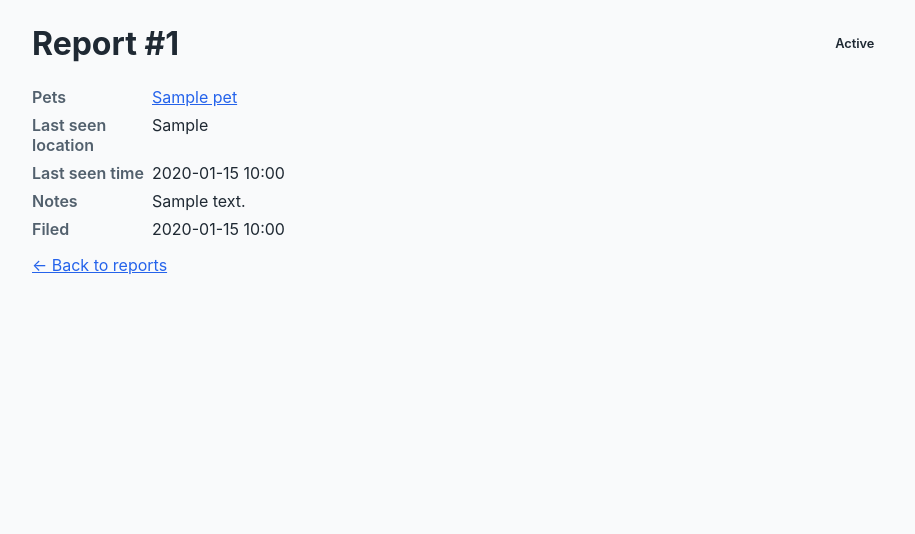
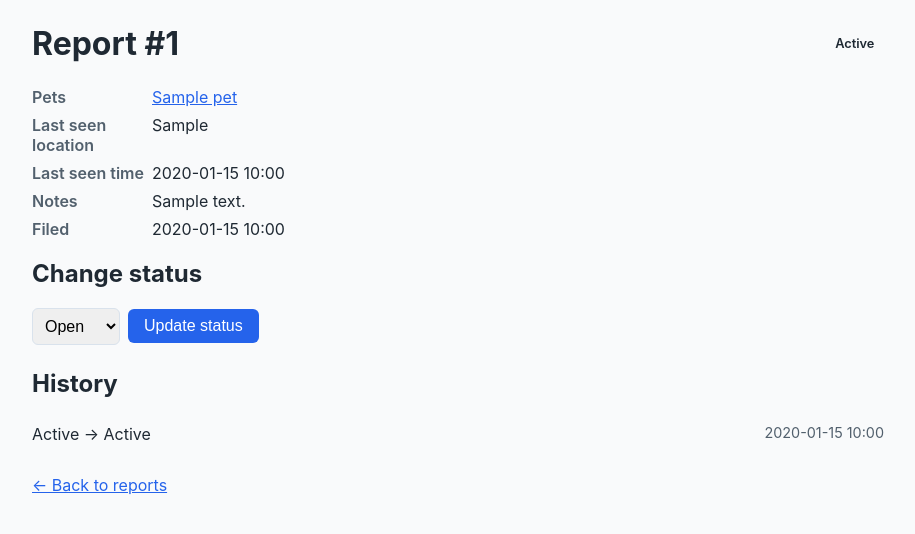
Before and after one commit to ReginaldBell/csce4905-it-capstone, a Flask app: page /reports/1 in a window 1280 px wide. Shown: the part 57-591 px from the top of the page, without its empty margins (182-1097 px from the left). Run offline with Flask 3, Linux system fonts and the light colour scheme; a user stored in the database is signed in; tables that the repository leaves empty hold one stand-in row (values such as "Sample post").

Commit message:
feat: report status transitions and history (Sprint 2, card 11)
- ReportStatusEvent model + report_status_events table: one row per
  status change (from_status, to_status, changed_at). The initial
  "filed as open" is logged too, with from_status=None.
- POST /reports/<id>/status: validates the target is one of
  Report.STATUSES, no-ops (no history row, info flash) if unchanged,
  otherwise logs the transition and updates report.status. closed_at
  is set on transition to "closed" and cleared on any transition away
  from it (e.g. reopening).
- Report detail page: status dropdown + update button, and a History
  section listing every transition oldest-first.

Verified live over real HTTP: full open -> found -> closed -> open
(reopen) chain, confirmed closed_at set on close and cleared on
reopen, confirmed all 4 history rows in order; no-op (same status)
correctly skips logging a row and flashes info instead of success;
invalid status value rejected with a flash, no crash; cross-user
isolation tested two ways — unauthenticated-for-that-report CSRF
token (400) and, more rigorously, a genuinely valid CSRF token from
the second user's own session against the first user's report_id
(clean 404 from the ownership check itself, not incidental CSRF
rejection). Test data cleaned up after.

Co-Authored-By: Claude Sonnet 5 <noreply@anthropic.com>

```diff
--- a/src/models.py
+++ b/src/models.py
@@ -88,6 +88,13 @@ class Report(db.Model):
     report_pets = db.relationship(
         "ReportPet", backref="report", cascade="all, delete-orphan", lazy=True
     )
+    status_events = db.relationship(
+        "ReportStatusEvent",
+        backref="report",
+        cascade="all, delete-orphan",
+        lazy=True,
+        order_by="ReportStatusEvent.changed_at",
+    )
 
     @property
     def pets(self):
@@ -106,3 +113,18 @@ class ReportPet(db.Model):
     )
     pet_id = db.Column(db.Integer, db.ForeignKey("pets.id"), nullable=False, index=True)
     created_at = db.Column(db.DateTime, nullable=False, default=datetime.utcnow)
+
+
+class ReportStatusEvent(db.Model):
+    """One row per status change on a report, oldest first. The initial
+    creation is logged too, with from_status=None."""
+
+    __tablename__ = "report_status_events"
+
+    id = db.Column(db.Integer, primary_key=True)
+    report_id = db.Column(
+        db.Integer, db.ForeignKey("reports.id"), nullable=False, index=True
+    )
+    from_status = db.Column(db.String(20))
+    to_status = db.Column(db.String(20), nullable=False)
+    changed_at = db.Column(db.DateTime, nullable=False, default=datetime.utcnow)
--- a/src/reports.py
+++ b/src/reports.py
@@ -12,7 +12,7 @@ from flask import (
 from flask_login import current_user, login_required
 
 from extensions import db
-from models import Pet, Report, ReportPet
+from models import Pet, Report, ReportPet, ReportStatusEvent
 
 reports_bp = Blueprint("reports", __name__, url_prefix="/reports")
 
@@ -115,10 +115,15 @@ def new_report():
                 notes=cleaned["notes"],
             )
             db.session.add(report)
-            db.session.flush()  # assigns report.id before the join rows
+            db.session.flush()  # assigns report.id before the join/history rows
 
             for pet in cleaned["pets"]:
                 db.session.add(ReportPet(report_id=report.id, pet_id=pet.id))
+            db.session.add(
+                ReportStatusEvent(
+                    report_id=report.id, from_status=None, to_status="open"
+                )
+            )
 
             db.session.commit()
             flash("Missing pet report filed.", "success")
@@ -138,4 +143,33 @@ def new_report():
 @login_required
 def view_report(report_id):
     report = _get_owned_report_or_404(report_id)
-    return render_template("reports/detail.html", report=report)
+    return render_template(
+        "reports/detail.html", report=report, statuses=Report.STATUSES
+    )
+
+
+@reports_bp.route("/<int:report_id>/status", methods=["POST"])
+@login_required
+def update_report_status(report_id):
+    report = _get_owned_report_or_404(report_id)
+    new_status = request.form.get("status", "").strip()
+
+    if new_status not in Report.STATUSES:
+        flash("Not a valid status.", "error")
+        return redirect(url_for("reports.view_report", report_id=report.id))
+
+    if new_status == report.status:
+        flash(f"Status is already {new_status}.", "info")
+        return redirect(url_for("reports.view_report", report_id=report.id))
+
+    db.session.add(
+        ReportStatusEvent(
+            report_id=report.id, from_status=report.status, to_status=new_status
+        )
+    )
+    report.status = new_status
+    report.closed_at = datetime.utcnow() if new_status == "closed" else None
+    db.session.commit()
+
+    flash(f"Status changed to {new_status}.", "success")
+    return redirect(url_for("reports.view_report", report_id=report.id))
--- a/src/static/css/app.css
+++ b/src/static/css/app.css
@@ -343,3 +343,35 @@ a {
   font-weight: normal;
   padding: 0.25rem 0;
 }
+
+.status-form {
+  display: flex;
+  gap: 0.5rem;
+  align-items: center;
+  margin-bottom: 1.5rem;
+}
+
+.status-form select {
+  padding: 0.5rem;
+  border: 1px solid var(--color-border);
+  border-radius: var(--radius);
+  font-size: 1rem;
+}
+
+.history-list {
+  list-style: none;
+  margin: 0 0 1.5rem;
+  padding: 0;
+}
+
+.history-list li {
+  display: flex;
+  justify-content: space-between;
+  gap: 1rem;
+  padding: 0.4rem 0;
+  border-bottom: 1px solid var(--color-border);
+}
+
+.history-list li:last-child {
+  border-bottom: none;
+}
--- a/src/templates/reports/detail.html
+++ b/src/templates/reports/detail.html
@@ -19,5 +19,30 @@
   <dt>Filed</dt><dd>{{ report.created_at.strftime('%Y-%m-%d %H:%M') }}</dd>
 </dl>
 
+<h2>Change status</h2>
+<form class="inline-form status-form" method="post" action="{{ url_for('reports.update_report_status', report_id=report.id) }}">
+  <input type="hidden" name="csrf_token" value="{{ csrf_token() }}">
+  <select name="status">
+    {% for choice in statuses %}
+    <option value="{{ choice }}" {% if choice == report.status %}selected{% endif %}>{{ choice | capitalize }}</option>
+    {% endfor %}
+  </select>
+  <button type="submit" class="btn">Update status</button>
+</form>
+
+<h2>History</h2>
+<ul class="history-list">
+  {% for event in report.status_events %}
+  <li>
+    {% if event.from_status %}
+      {{ event.from_status | capitalize }} &rarr; {{ event.to_status | capitalize }}
+    {% else %}
+      Filed as {{ event.to_status | capitalize }}
+    {% endif %}
+    <span class="report-meta">{{ event.changed_at.strftime('%Y-%m-%d %H:%M') }}</span>
+  </li>
+  {% endfor %}
+</ul>
+
 <p><a href="{{ url_for('reports.list_reports') }}">&larr; Back to reports</a></p>
 {% endblock %}
```
